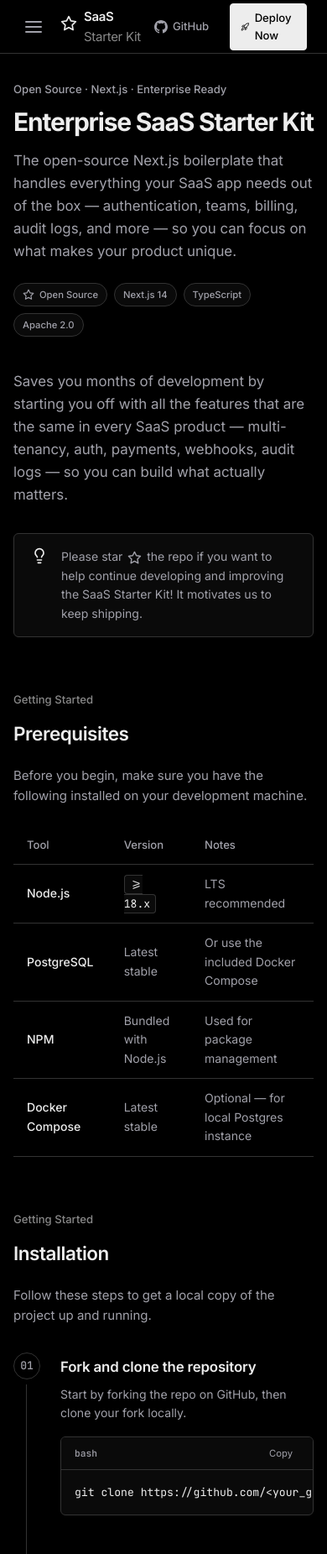
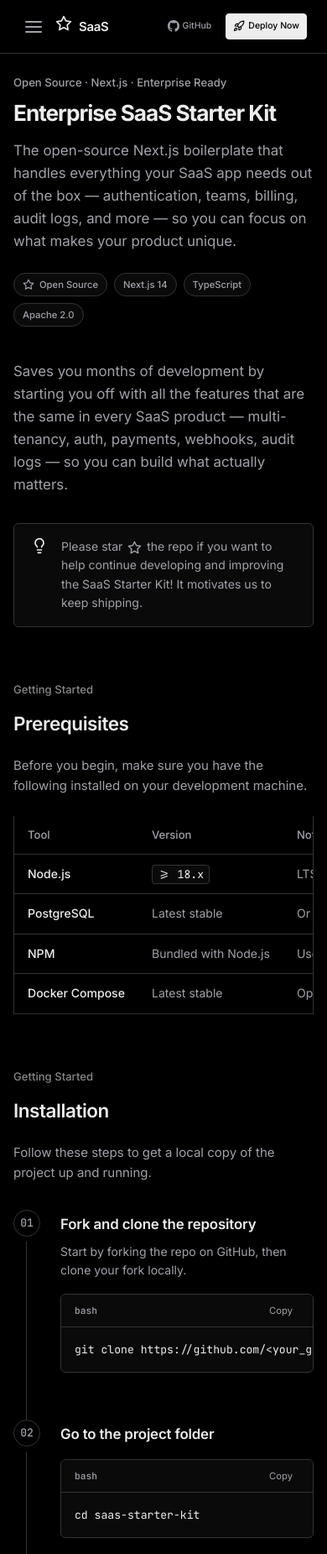
Before and after one commit to Alisha-21-cloud/saas-starter-kit-docs, a plain HTML site: page index.html in a window 390 px wide. Shown: the top 1851 px of the page at 84% size. Drawn offline with Linux system fonts and the light colour scheme.

Commit message:
Update index.html

```diff
--- a/index.html
+++ b/index.html
@@ -521,7 +521,8 @@
     background: rgba(0,0,0,0.8); backdrop-filter: blur(4px);
   }
 
-  @media (max-width: 900px) {
+  @media (max-width: 768px) {
+    /* Sidebar & Layout */
     .hamburger { display: flex; }
     #sidebar {
       transform: translateX(-100%);
@@ -529,18 +530,50 @@
     #sidebar.open { transform: translateX(0); }
     #sidebar-overlay.open { display: block; }
     #content { margin-left: 0; }
-    #content-inner { padding: 40px 24px 80px; }
+    #content-inner { padding: 32px 20px 80px; }
+
+    /* Top Navbar */
+    .nav-version { display: none; }
+    .nav-right { gap: 8px; }
+    .nav-btn { padding: 6px 10px; font-size: 0.75rem; gap: 4px; }
+    .nav-btn svg { width: 14px; height: 14px; }
+
+    /* Content Grids */
     .tech-grid { grid-template-columns: 1fr 1fr; }
     .deploy-grid { grid-template-columns: 1fr; }
     .feature-grid { grid-template-columns: 1fr; }
-    h1 { font-size: 2.5rem; }
-    .nav-version { display: none; }
+
+    /* Tables */
+    .prereq-table {
+      display: block;
+      width: 100%;
+      overflow-x: auto;
+      -webkit-overflow-scrolling: touch;
+      border-right: 1px solid var(--border);
+      border-left: 1px solid var(--border);
+    }
+    .prereq-table th, .prereq-table td { white-space: nowrap; }
+
+    /* Badges */
+    .badge-row { flex-wrap: wrap; }
+    .badge { white-space: nowrap; }
+
+    /* Typography adjustments for smaller screens */
+    h1 { font-size: 2.25rem; }
+    .hero-callout h1 { font-size: 2rem; }
   }
 
   @media (max-width: 560px) {
+    /* Extreme mobile compression */
     .tech-grid { grid-template-columns: 1fr; }
-    #content-inner { padding: 32px 16px 80px; }
-    .hero-callout h1 { font-size: 2rem; }
+    #content-inner { padding: 24px 16px 80px; }
+
+    .nav-left { gap: 10px; }
+    .nav-logo .kit-label { display: none; } /* Drop "Starter Kit" label to save navbar space */
+    .nav-btn { padding: 6px 8px; font-size: 0.7rem; }
+
+    h1 { font-size: 1.8rem; }
+    .hero-callout h1 { font-size: 1.75rem; }
   }
 </style>
 </head>
```
